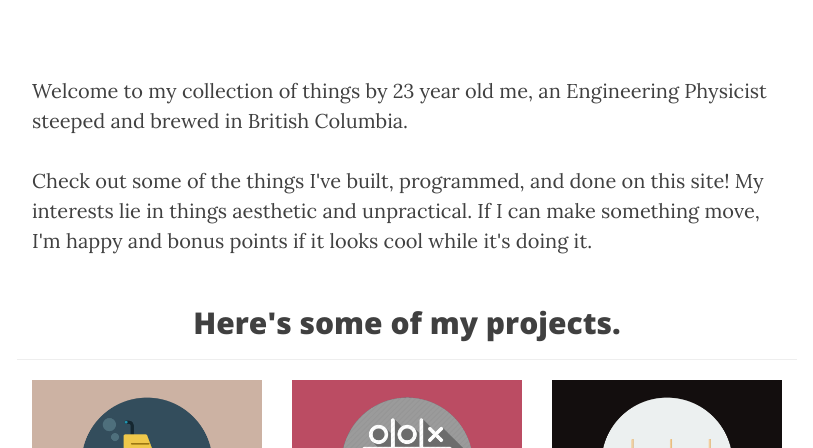
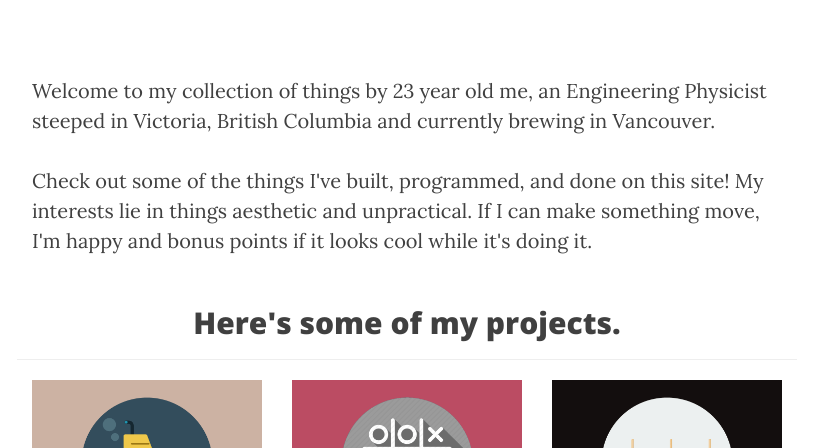
Before and after one commit to candicei/candicei.github.io, a Jekyll site: the page built from index.html, in a window 1280 px wide and 900 px high, cut to the strip 452-900 px from the top of the window. Shown: the whole strip, without its empty margins (233-1046 px from the left). Built offline with Jekyll 4.4.1, drawn with Linux system fonts in a browser that asks for light colours; nearby versions of some CDN libraries.

Commit message:
edited index.html in main folder

```diff
--- a/index.html
+++ b/index.html
@@ -9,7 +9,7 @@ description: "Hello there, World!"
 <section id="about">
 	<div>
 		<p>
-			Welcome to my collection of things by 23 year old me, an Engineering Physicist steeped and brewed in British Columbia.
+			Welcome to my collection of things by 23 year old me, an Engineering Physicist steeped in Victoria, British Columbia and currently brewing in Vancouver.
 		</p>
 		<p>
 			Check out some of the things I've built, programmed, and done on this site! My interests lie in things aesthetic and unpractical. If I can make something move, I'm happy and bonus points if it looks cool while it's doing it.
```
